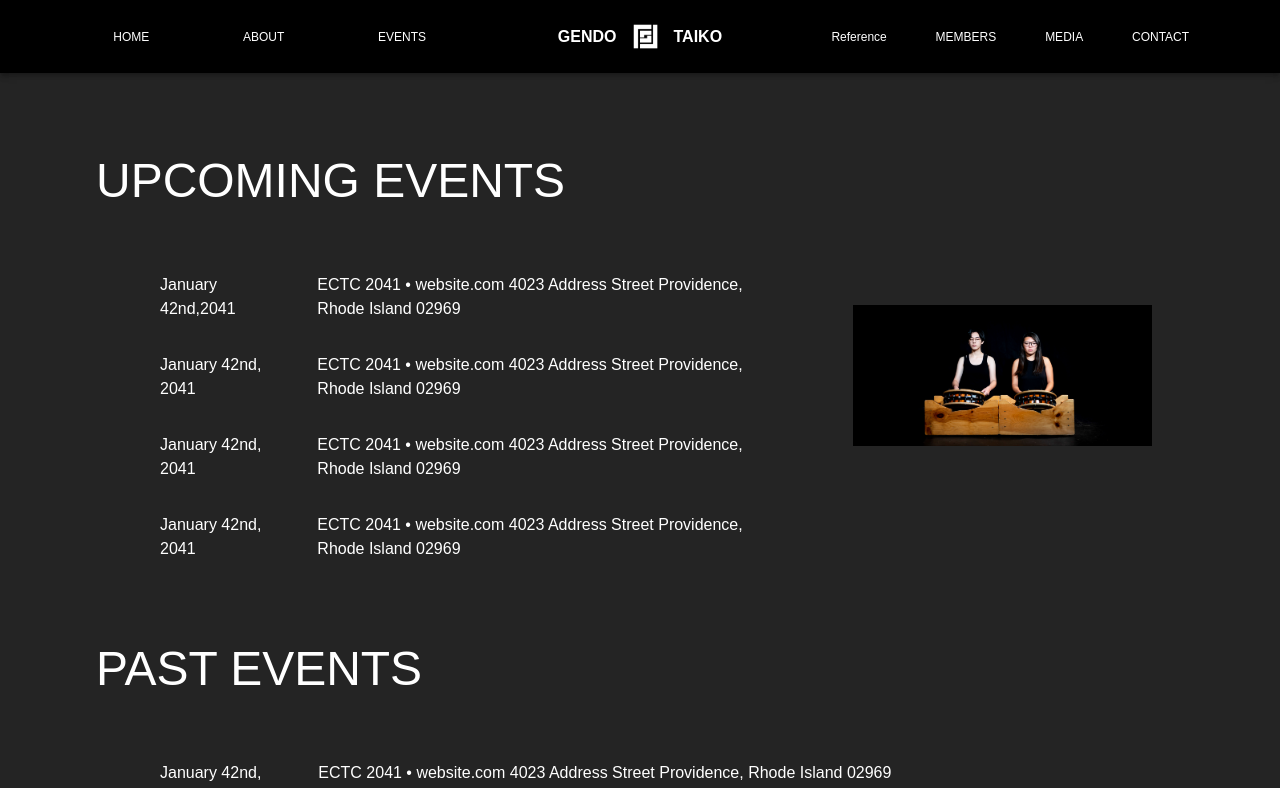
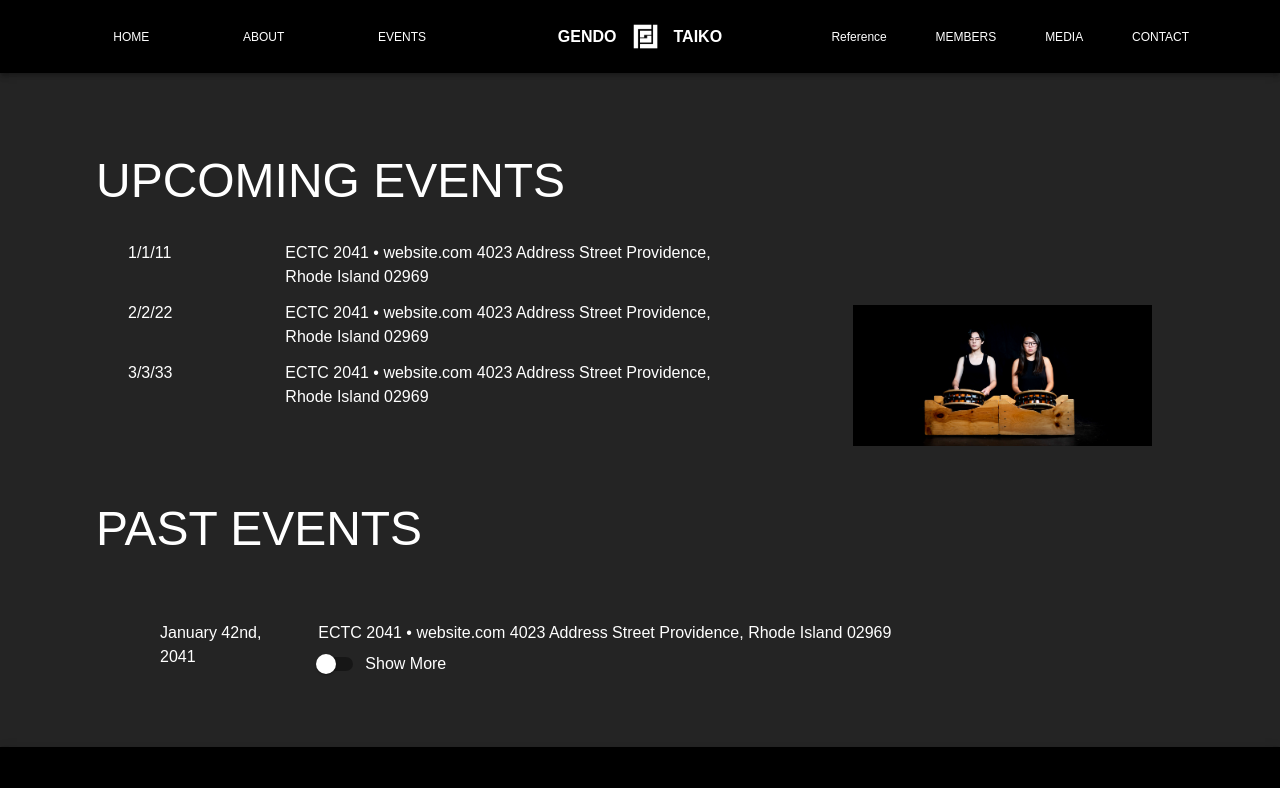
Before and after one commit to gendotaiko/gendo-taiko-website, a React (Create React App) app in the folder client/: page /events in a window 1280 px wide. Shown: the top 788 px of the page. Built offline with nearby package versions, Linux system fonts and the light colour scheme.

Commit message:
events page reads from json

```diff
--- a/client/public/events.json
+++ /dev/null
@@ -1,14 +0,0 @@
-{
-    "current_events":[
-      {"date":"1/1/11", "event":"ECTC", "details":"lorem ipsum blah blah"},
-      {"date":"1/2/11", "event":"Waterfire", "details":"lorem ipsum blah blah"},
-      {"date":"1/3/11", "event":"Tufts Matsuri", "details":"lorem ipsum blah blah"}
-    ],
-
-    "past_events":[
-        {"date":"1/1/11", "event":"ECTC", "details":"lorem ipsum blah blah"},
-        {"date":"1/2/11", "event":"Waterfire", "details":"lorem ipsum blah blah"},
-        {"date":"1/3/11", "event":"Tufts Matsuri", "details":"lorem ipsum blah blah"}
-    ]
-
-}
--- /dev/null
+++ b/client/src/events.json
@@ -0,0 +1,14 @@
+{
+    "current_events": [
+      {"id": 1, "date":"1/1/11", "event":"ECTC 2041   •  website.com 4023 Address Street Providence, Rhode Island 02969"},
+      {"id": 2, "date":"2/2/22", "event":"ECTC 2041   •  website.com 4023 Address Street Providence, Rhode Island 02969"},
+      {"id": 3, "date":"3/3/33", "event":"ECTC 2041   •  website.com 4023 Address Street Providence, Rhode Island 02969"}
+    ],
+
+    "past_events":[
+      {"date":"4/4/44", "event":"ECTC", "details":"lorem ipsum blah blah"},
+      {"date":"5/5/55", "event":"Waterfire", "details":"lorem ipsum blah blah"},
+      {"date":"6/6/66", "event":"Tufts Matsuri", "details":"lorem ipsum blah blah"}
+    ]
+
+}
--- a/client/src/pages/Events.js
+++ b/client/src/pages/Events.js
@@ -1,4 +1,5 @@
-import React, {useEffect} from 'react';
+import React, {useState} from 'react';
+// import useEffect from 'react';
 import {
 	Box,
 	Grid,
@@ -6,40 +7,17 @@ import {
 	Switch,
 	FormControlLabel,
 	Collapse
-
 } from '@mui/material';
+import eventsData from '../events.json';
 import shimeImage from '../media/taiko2019_promo_15.jpg';
 import Image from '../components/Image';
 
 
 const Events = () => {
-	const getData=()=>{
-		fetch('./events.json'
-			,{
-				headers : {
-					'Content-Type': 'application/json',
-					'Accept': 'application/json'
-				}
-			}
-		)
-			.then(function(response){
-				console.log(response);
-				return response.json();
-			})
-			.then(function(myJson) {
-				console.log(myJson);
-				setCurrEvents(myJson);
-			});
-	};
-	useEffect(()=>{
-		getData();
-	},[]);
-	const [currEvents, setCurrEvents] = React.useState([]);
-
-	// const [pastEvents, setPastEvents] = React.useState([]);
-
+	const currEvents = eventsData.current_events;
+	console.log(currEvents);
 	{/* switch fiddling */}
-	const [checked, setChecked] = React.useState(false);
+	const [checked, setChecked] = useState(false);
 	const handleChange = () => {
 		setChecked((prev) => !prev);
 	};
@@ -53,30 +31,16 @@ const Events = () => {
 			</Grid>
 			<Grid container spacing={{xs: 8, lg: 12}} px={{xs: 4, lg: 12, xl: 16}} pt={{xs: 4, lg: 8}} pb={{xs: 2, lg: 4}}> {/* first chunk container */}
 				<Grid container md={8} spacing={{xs: 2, lg: 4}} pl={{xs: 12, md: 16, lg: 20, xl: 24}} pt={{xs: 4, lg: 8}} pb={{xs: 2, lg: 4}}> {/* text */}
-					<Grid item md={3}>
-						<Typography variant='body1'>January 42nd,2041</Typography>
-					</Grid>
-					<Grid item md={9}>
-						<Typography variant='body1'>ECTC 2041   •  website.com 4023 Address Street Providence, Rhode Island 02969</Typography>
-					</Grid>
-					<Grid item md={3}>
-						<Typography variant='body1'>January 42nd, 2041</Typography>
-					</Grid>
-					<Grid item md={9}>
-						<Typography variant='body1'>ECTC 2041   •  website.com 4023 Address Street Providence, Rhode Island 02969</Typography>
-					</Grid>
-					<Grid item md={3}>
-						<Typography variant='body1'>January 42nd, 2041</Typography>
-					</Grid>
-					<Grid item md={9}>
-						<Typography variant='body1'>ECTC 2041   •  website.com 4023 Address Street Providence, Rhode Island 02969</Typography>
-					</Grid>
-					<Grid item md={3}>
-						<Typography variant='body1'>January 42nd, 2041</Typography>
-					</Grid>
-					<Grid item md={9}>
-						<Typography variant='body1'>ECTC 2041   •  website.com 4023 Address Street Providence, Rhode Island 02969</Typography>
-					</Grid>
+					{currEvents.map((e) => (
+						<Grid container key={e.id}>
+							<Grid item md={3}>
+								<Typography variant='body1'>{e.date}</Typography>
+							</Grid>
+							<Grid item md={9}>
+								<Typography variant='body1'>{e.event}</Typography>
+							</Grid>
+						</Grid>
+					))}
 				</Grid>
 				<Grid item md={4}> {/* Image that spans whole thing */}
 					<Image src={shimeImage} /> {/* placeholder image */}
@@ -110,16 +74,8 @@ const Events = () => {
 					</Grid>
 				</Grid>
 			</Grid>
-			<Grid container>
-				{/* {currEvents.map((list, index) => (
-					<Typography key={index}>
-						{list.date}
-						{list.event}
-					</Typography>
-				))} */}
-			</Grid>
+
 		</Box>
-
 	);
 };
 
```
